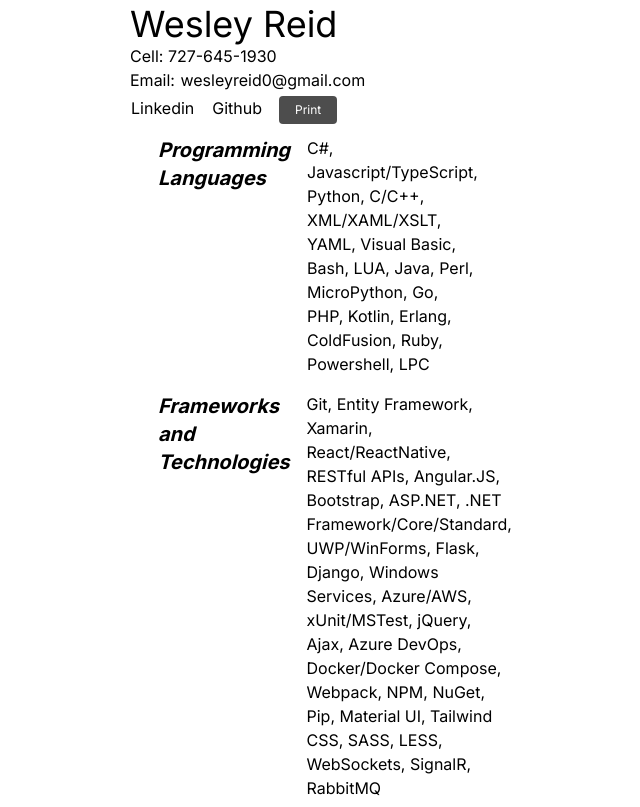
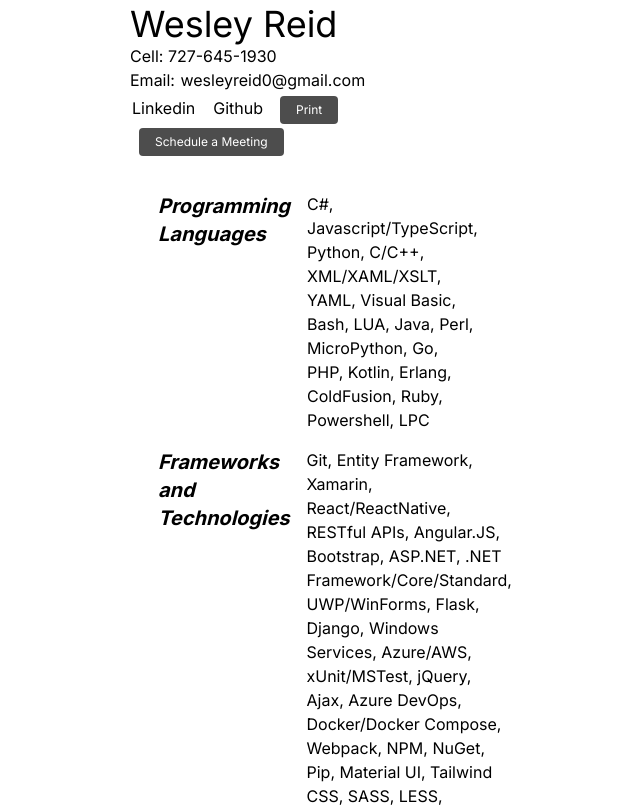
Before and after one commit to starhound/Resume, a Next.js app: page / in a window 1280 px wide. Shown: the top 807 px of the page, without its empty margins (335-975 px from the left). Built offline with nearby package versions, Linux system fonts and the light colour scheme.

Commit message:
schedule a meeting button

```diff
--- a/src/components/ContactCard.js
+++ b/src/components/ContactCard.js
@@ -2,6 +2,11 @@ export default function ContactCard() {
     const handlePrint = () => {
         window.print();
     };
+
+    const handleScheduleMeeting = () => {
+        //open a new window
+        window.open('https://calendly.com/wesley_reid/video-conference', '_blank');
+    }
 
     return (
         <div id="contact-info" className="vcard p-1 sm:p-1">
@@ -10,12 +15,16 @@ export default function ContactCard() {
                 Cell: 727-645-1930
                 <br />
                 Email: <a className="email" href="mailto:wesleyreid0@gmail.com">wesleyreid0@gmail.com</a>
-                <br />
+            </p>
+            <div className="">
                 <a href="https://linkedin.com/in/starhound" className="block sm:inline-block">Linkedin</a>&emsp;
                 <a href="https://github.com/starhound" className="block sm:inline-block">Github</a>&emsp;
                 <button onClick={handlePrint} className="no-print block sm:inline-block print-button"><p className="no-print">Print</p></button>
-                <br />
-            </p>
+                <button onClick={handleScheduleMeeting} className="no-print block ml-2 sm:inline-block print-button">
+                    <p className="no-print">Schedule a Meeting</p>
+                </button>
+            </div>
+            <br />
         </div>
     )
 }
```
